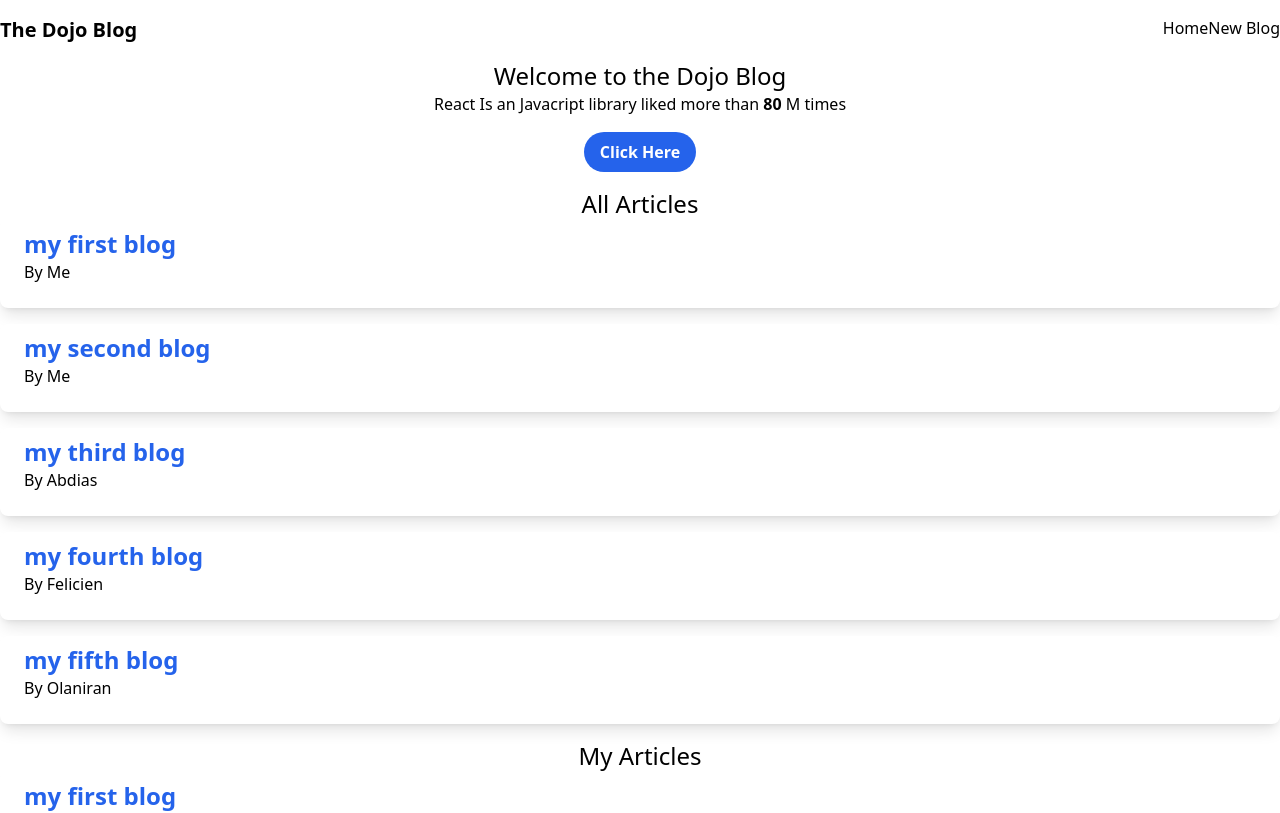
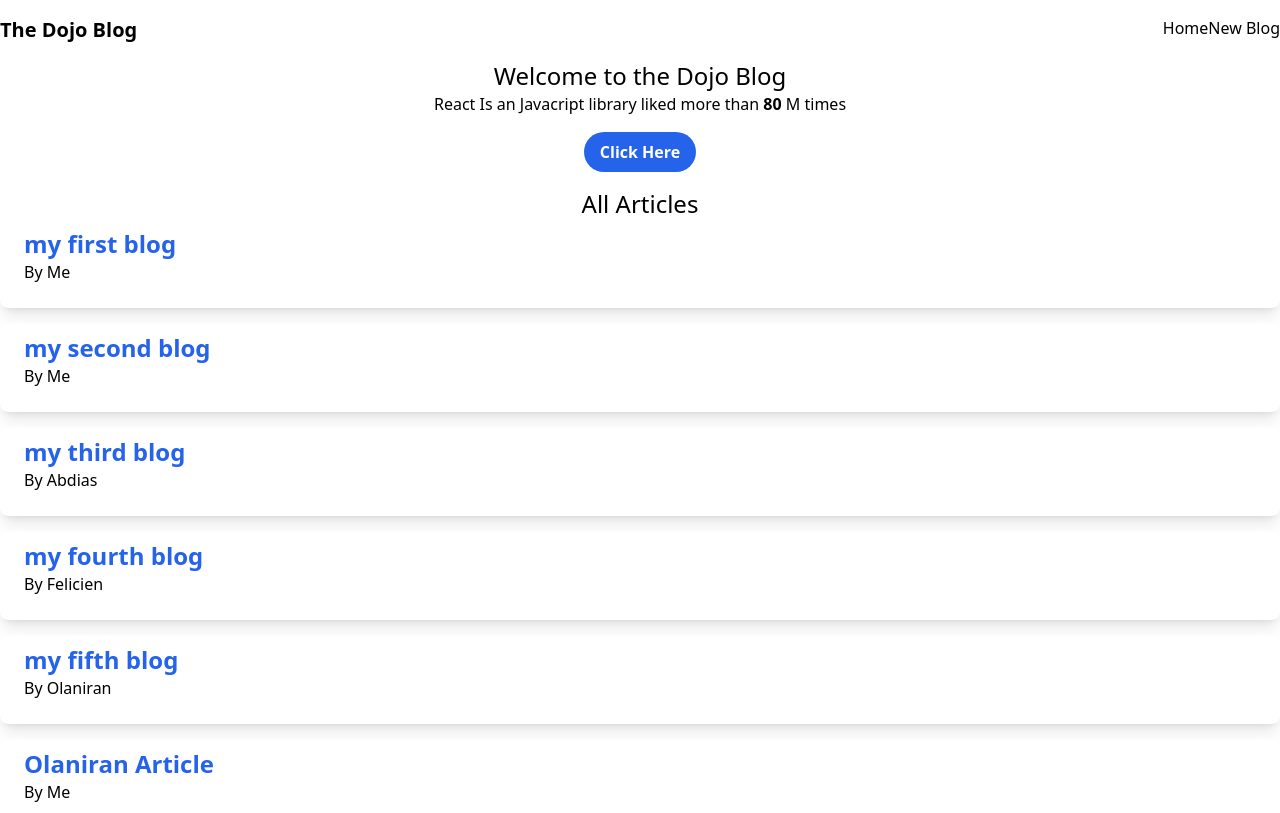
Before and after one commit to heyolaniran/reactNetNinja, a React (Create React App) app: page / in a window 1280 px wide. Shown: the top 813 px of the page. Built offline with nearby package versions, Linux system fonts and the light colour scheme; data requests are answered from the project's data file.

Commit message:
feat: POST request with fetch in react

```diff
--- a/data/db.json
+++ b/data/db.json
@@ -1,36 +1,40 @@
 {
-    "blogs" :   [
+  "blogs": [
     {
-            "title" : "my first blog",
-            "body" : "Lorem ipsum ...",
+      "title": "my first blog",
+      "body": "Lorem ipsum ...",
       "author": "Me",
-            "id" : 1
+      "id": 1
     },
     {
-            "title" : "my second blog",
-            "body" : " lorem ipsum 2",
-            "author" : "Me",
-            "id" : 2
+      "title": "my second blog",
+      "body": " lorem ipsum 2",
+      "author": "Me",
+      "id": 2
     },
     {
-            "title" : "my third blog",
-            "body" : " lorem ipsum 3",
-            "author" : "Abdias",
-            "id" : 3
+      "title": "my third blog",
+      "body": " lorem ipsum 3",
+      "author": "Abdias",
+      "id": 3
     },
     {
-            "title" : "my fourth blog",
-            "body" : " lorem ipsum 4",
-            "author" : "Felicien",
-            "id" : 4
+      "title": "my fourth blog",
+      "body": " lorem ipsum 4",
+      "author": "Felicien",
+      "id": 4
     },
     {
-            "title" : "my fifth blog",
-            "body" : " lorem ipsum 5",
-            "author" : "Olaniran",
-            "id" : 5
+      "title": "my fifth blog",
+      "body": " lorem ipsum 5",
+      "author": "Olaniran",
+      "id": 5
+    },
+    {
+      "title": "Olaniran Article",
+      "body": "Lorem ipsum dolor sit amet, consectetur adipisicing elit. Cupiditate molestiae, rem dicta fugiat distinctio provident perspiciatis numquam voluptatibus aspernatur harum minus eius iure vitae eos vero inventore praesentium recusandae neque?",
+      "author": "Me",
+      "id": 6
     }
-
-
   ]
 }
--- a/src/BlogDetails.jsx
+++ b/src/BlogDetails.jsx
@@ -20,7 +20,7 @@ export default function BlogDetails () {
                         <h2 className="text-xl text-blue-500 px-2 text-center"> { blog.title } </h2>
                         <p className="mt-2 text-center"> { blog.author } </p>
 
-                        <span className="mt-4  flex justify-center"> { blog.body } </span>
+                        <span className="mt-4 text-center flex justify-center"> { blog.body } </span>
                     </article>
                 </div>
 
--- a/src/Create.jsx
+++ b/src/Create.jsx
@@ -5,13 +5,20 @@ export default function Create() {
     const [title, setTitle] = useState('')
     const [author, setAuthor] = useState('Me')
     const [body , setBody] = useState('')
-
+    const [isPending, setIsPending] = useState(false) ;
     const handleSubmit = (e) => {
         e.preventDefault() ;
 
         const blog = {title, body, author} ;
+        setIsPending(true)
+        fetch('http://localhost:8000/blogs', {
+            method : 'POST',
+            headers : {"Content-Type" :  "application/json"},
+            body: JSON.stringify(blog)
+        }).then(() => {
 
-        console.log(blog) ;
+            setIsPending(false)
+        })
     }
 
     return (
@@ -72,12 +79,20 @@ export default function Create() {
                     </div>
 
                     <div className="mt-4">
-                        <button
+                        {!isPending &&  <button
                         type="submit"
-                        className="inline-block w-full rounded-lg bg-black px-5 py-3 font-medium justify-center text-white sm:w-auto"
+                        className="inline-block w-full rounded-lg bg-blue-500 px-5 py-3 font-medium justify-center text-white sm:w-auto"
                         >
                         Add Article
-                        </button>
+                        </button>}
+                        {isPending && <button
+                        type="submit"
+                        disabled
+                        className="inline-block w-full rounded-lg bg-gray-400 px-5 py-3 font-medium justify-center text-white sm:w-auto"
+                        >
+                        Adding new Article...
+                        </button>}
+
                     </div>
                     </form>
                 </div>
```
Lines whose indentation alone changed are shown as unchanged.
